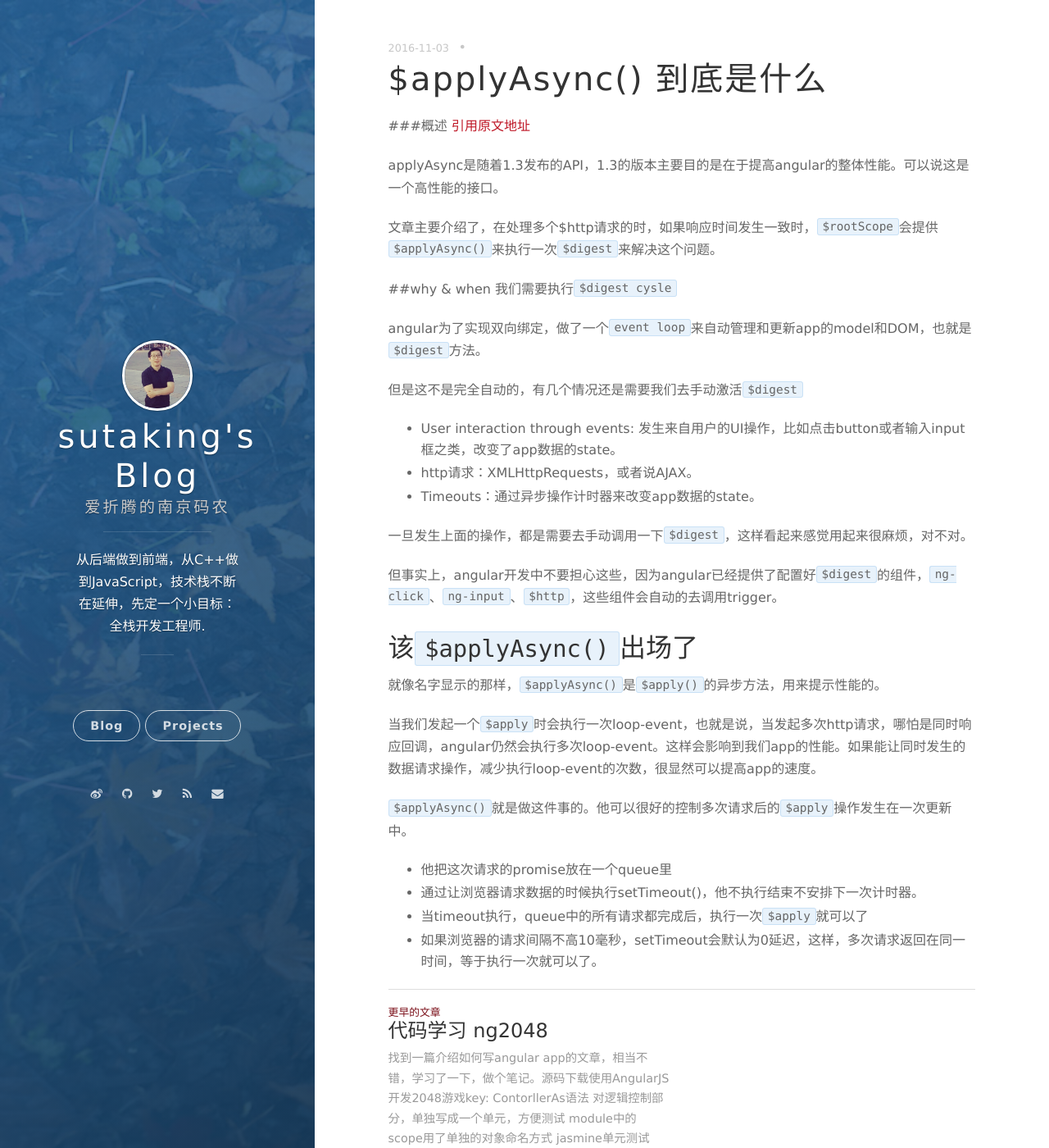
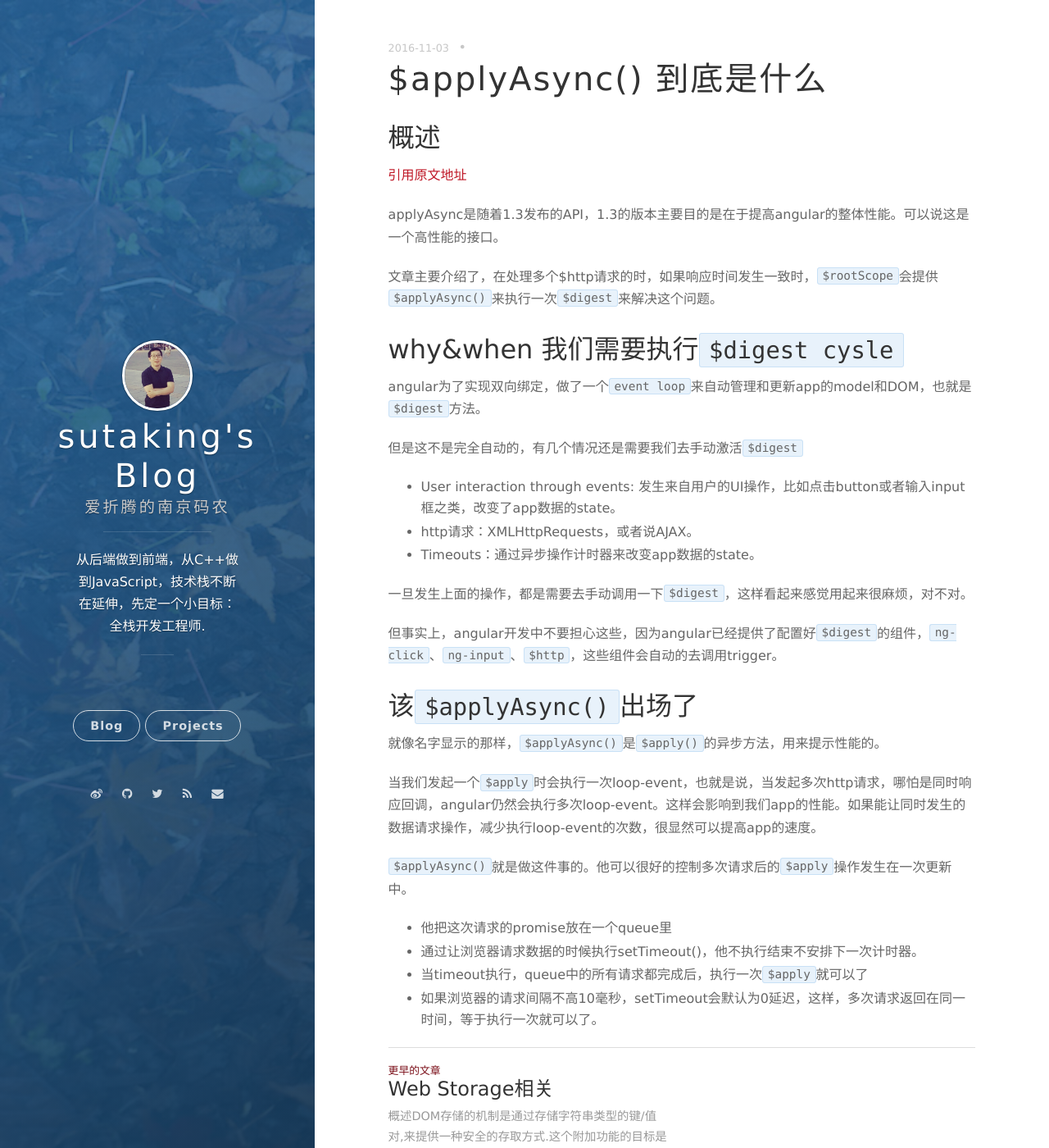
Before and after one commit to sutaking/sutaking.github.io, a Jekyll site: the page built from _posts/2016-11-03-applyAsync.md, in a window 1280 px wide and 1400 px high. Shown: the whole window at 82% size. Built offline with Jekyll 4.4.1, drawn with Linux system fonts in a browser that asks for light colours; nearby versions of some CDN libraries; comment, search, counter and statistics services are not loaded; some of the changed text lies outside the part shown.

Commit message:
add posts

```diff
--- a/_posts/2016-11-03-applyAsync.md
+++ b/_posts/2016-11-03-applyAsync.md
@@ -4,7 +4,8 @@ title: $applyAsync() 到底是什么
 date: 2016-11-03 09:32:24.000000000 +09:00
 ---
 
-###概述
+## 概述
+
 [引用原文地址](http://blog.thoughtram.io/angularjs/2015/01/14/exploring-angular-1.3-speed-up-with-applyAsync.html)
 
 applyAsync是随着1.3发布的API，1.3的版本主要目的是在于提高angular的整体性能。可以说这是一个高性能的接口。
@@ -12,7 +13,7 @@ applyAsync是随着1.3发布的API，1.3的版本主要目的是在于提高angu
 文章主要介绍了，在处理多个$http请求的时，如果响应时间发生一致时，`$rootScope`会提供`$applyAsync()`来执行一次`$digest`来解决这个问题。
 
 
-##why & when 我们需要执行`$digest cysle`
+## why&when 我们需要执行`$digest cysle`
 
 angular为了实现双向绑定，做了一个`event loop`来自动管理和更新app的model和DOM，也就是`$digest`方法。
 
```
Also changed, not shown: _posts/2015-11-02-在国内怎么玩AngularJS的E2E测试protractor.md (+1 -0 lines), _posts/2015-11-12-open-source-ng2048.md (+3 -0 lines), _posts/2016-11-01-netflix-likes-react.md (renamed from _drafts/201611-netflix-likes-react.md, +9 -3 lines), _posts/2016-11-02-web-storage.md (renamed from _drafts/201611-web-storage.md, +9 -5 lines).
